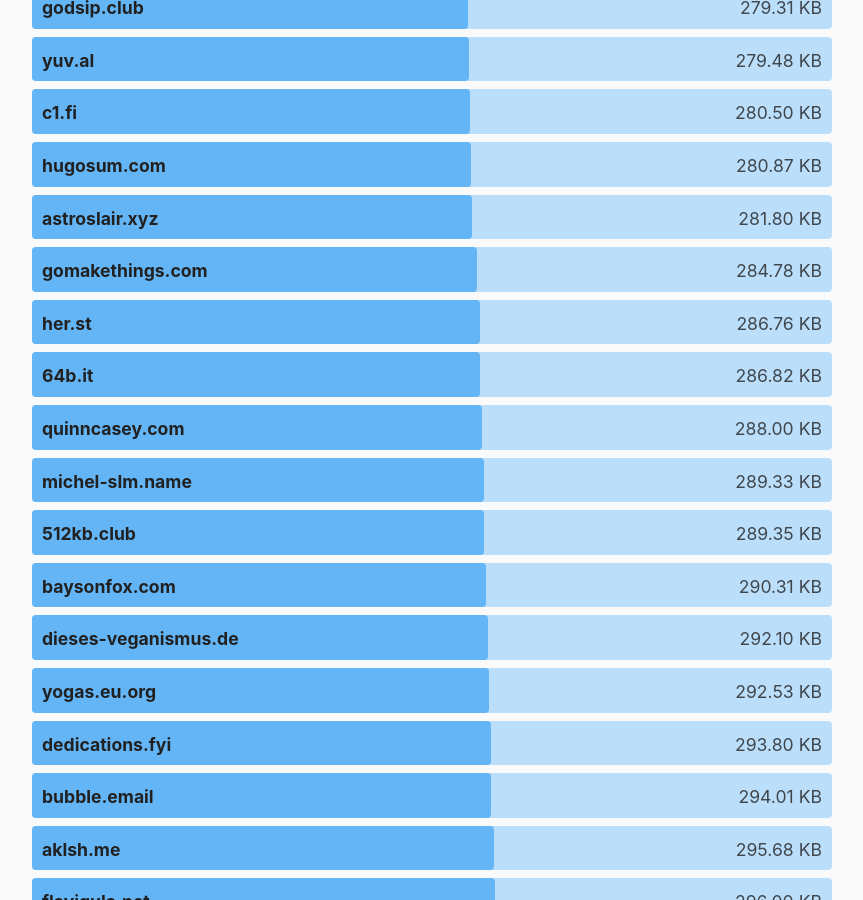
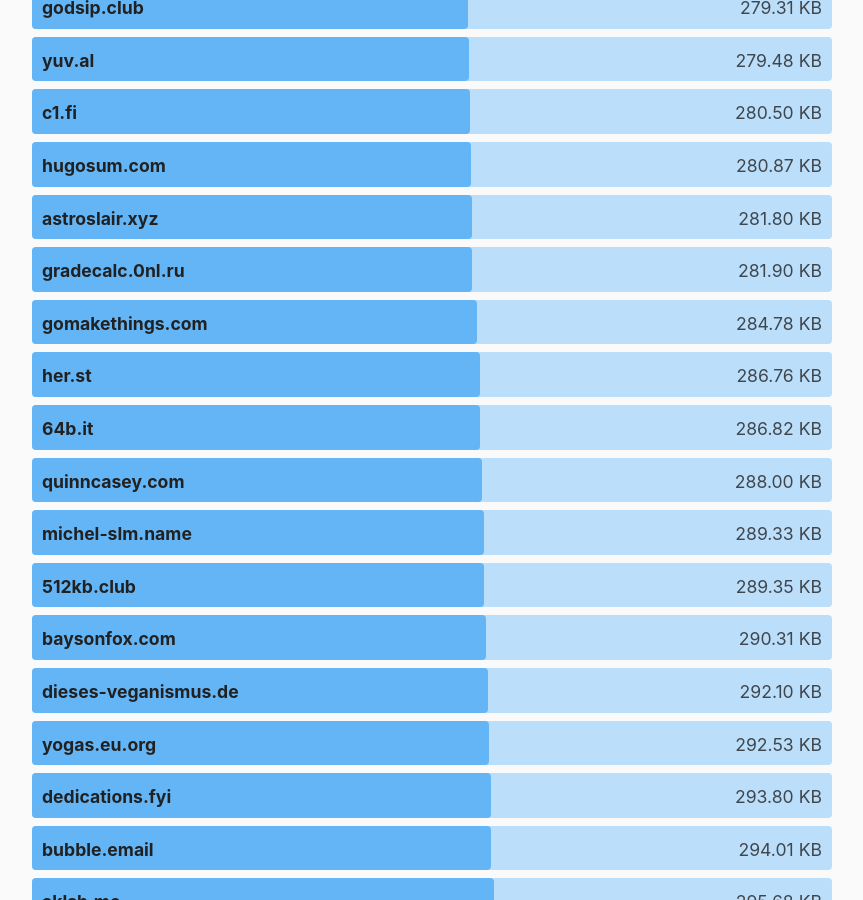
Before and after one commit to kevquirk/512kb.club, a Jekyll site: the page built from index.md, in a window 1280 px wide and 900 px high, scrolled down 40045 px. Shown: the whole window, without its empty margins (208-1071 px from the left). Built offline with Jekyll 4.4.1, drawn with Linux system fonts in a browser that asks for light colours.

Commit message:
Update sites.yml

```diff
--- a/_data/sites.yml
+++ b/_data/sites.yml
@@ -4432,3 +4432,8 @@
   url: https://zwieratko.sk/
   size: 30.94
   last_checked: 2025-05-18
+
+- domain: gradecalc.0nl.ru
+  url: https://gradecalc.0nl.ru/
+  size: 281.9
+  last_checked: 2025-09-06
```
